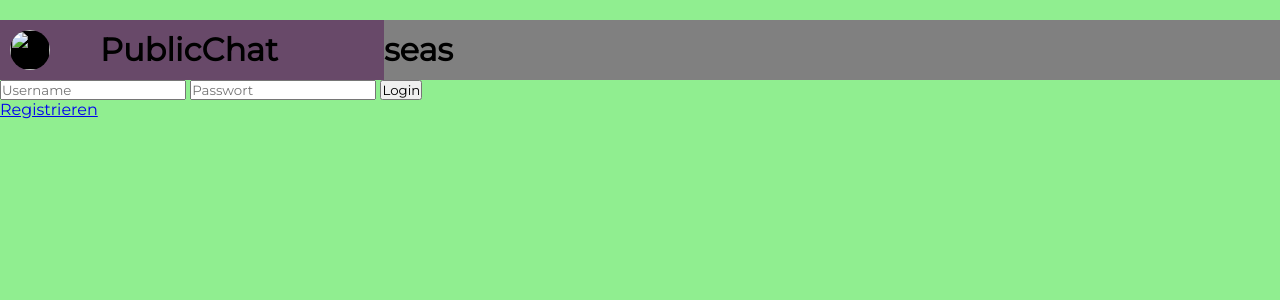
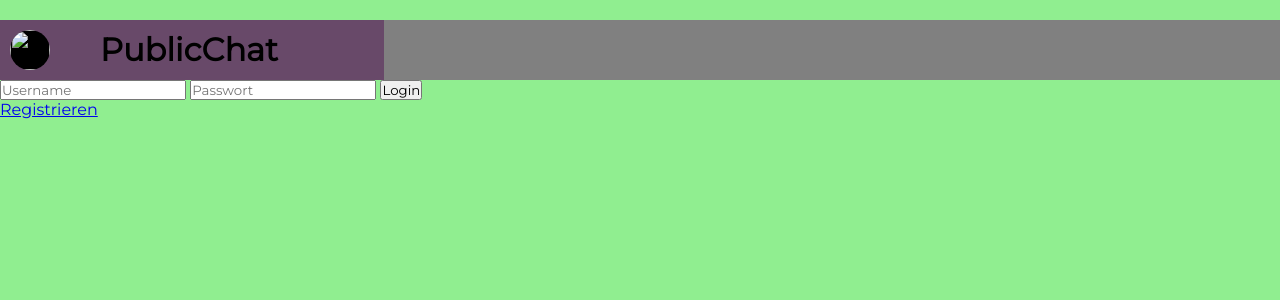
Before and after one commit to timfuerth/publicchat, a PHP site: page / in a window 1280 px wide. Shown: the top 300 px of the page. Run offline with PHP 8.4, Linux system fonts and the light colour scheme; data that the repository does not hold is empty.

Commit message:
gave h1 a id

```diff
--- a/src/view/header.php
+++ b/src/view/header.php
@@ -35,8 +35,7 @@
 	?>
 		</div>
 		<div id="headerr">
-		<?php $_SESSION['controller']->Ueberschrift(1, "seas") ?>
-
+			<h1 id="h1ToUser"></h1>
 		</div>
 
 	</header>
```
